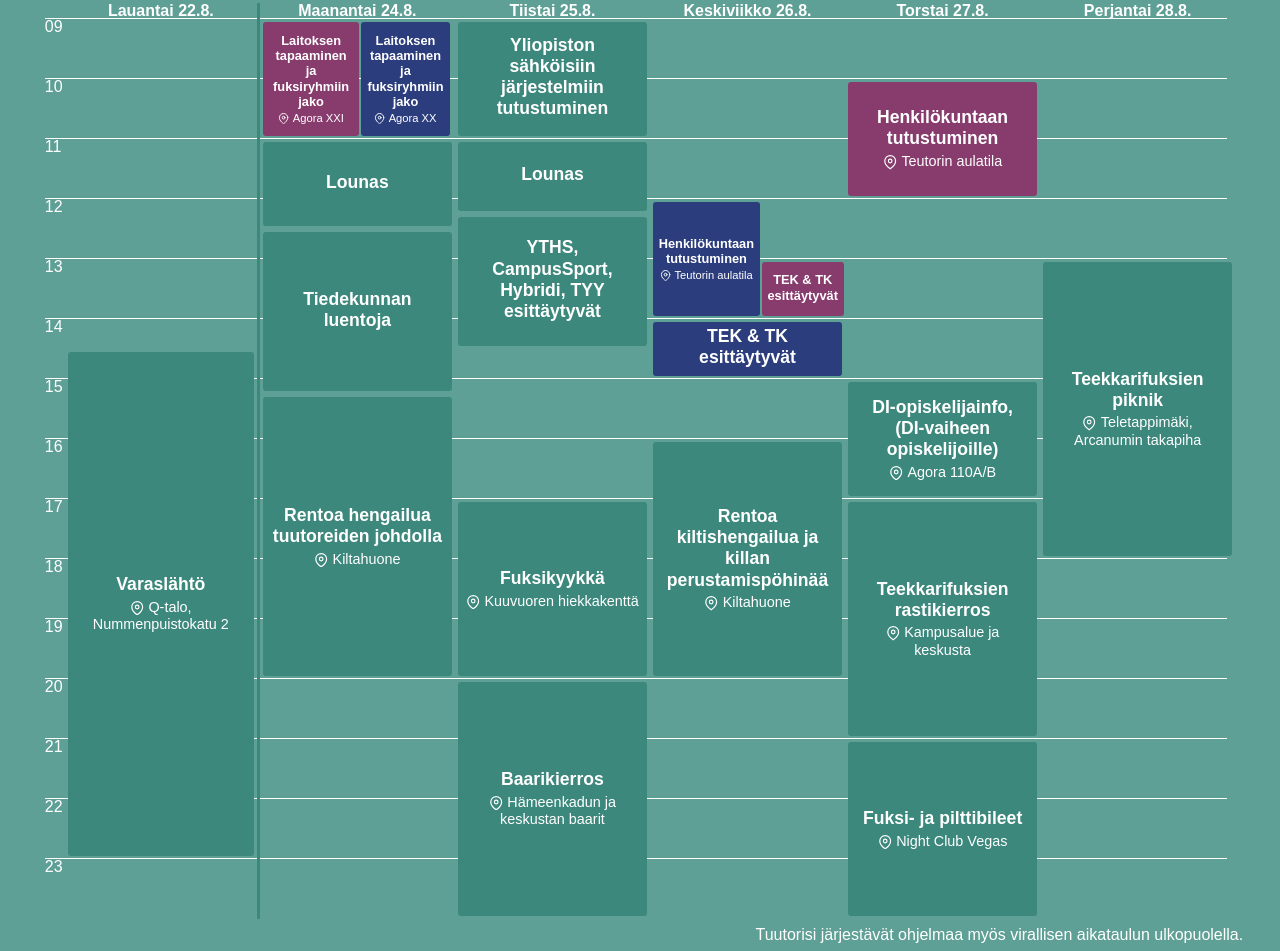
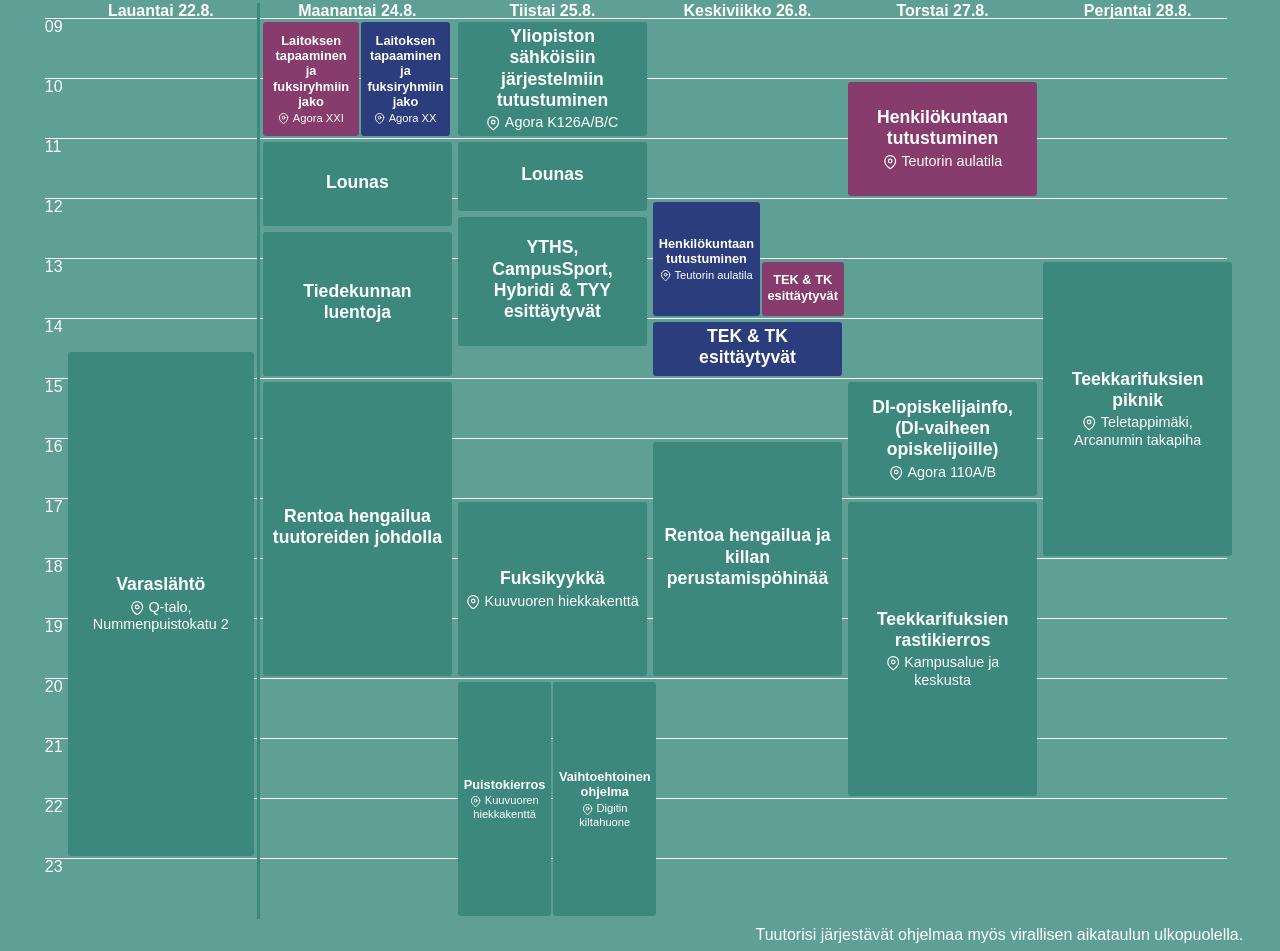
Before and after one commit to DigitKoodit/komateekkarit.fi, a Gatsby site: page / in a window 1280 px wide. Shown: the part 777-1728 px from the top of the page. Built offline with nearby package versions, Linux system fonts and the light colour scheme; Gatsby itself is replaced by a stand-in of ours.

Commit message:
Update happenings.

```diff
--- a/src/components/happenings/happenings.js
+++ b/src/components/happenings/happenings.js
@@ -36,26 +36,26 @@ const happenings = [
       height: 6,
     }, {
       name: 'Tiedekunnan luentoja',
-      time: '12:30 - 15:15',
-      height: 11
+      time: '12:30 - 15:00',
+      height: 10
     }, {
       name: 'Rentoa hengailua tuutoreiden johdolla',
-      place: 'Kiltahuone',
-      time: '15:15 - 20:00',
-      height: 19
+      time: '15:00 - 20:00',
+      height: 20
     }]
   }, {
     title: 'Tiistai 25.8.',
     events: [{
       name: 'Yliopiston sähköisiin järjestelmiin tutustuminen',
       time: '9:00 - 11:00',
-      height: 8
+      height: 8,
+      place: 'Agora K126A/B/C'
     }, {
       name: 'Lounas',
       time: '11:00 - 12:15',
       height: 5
     }, {
-      name: 'YTHS, CampusSport, Hybridi, TYY esittäytyvät',
+      name: 'YTHS, CampusSport, Hybridi & TYY esittäytyvät',
       time: '12:15 - 14:30',
       height: 9
     }, {
@@ -65,10 +65,15 @@ const happenings = [
       offset: 10,
       height: 12
     }, {
-      name: 'Baarikierros',
+      name: 'Puistokierros',
       time: '18:00 ->',
-      place: 'Hämeenkadun ja keskustan baarit',
-      height: 16
+      place: 'Kuuvuoren hiekkakenttä',
+      height: 16,
+      secondary: {
+        name: 'Vaihtoehtoinen ohjelma',
+        time: '20:00 ->',
+        place: 'Digitin kiltahuone'
+      }
     }]
   }, {
     title: 'Keskiviikko 26.8.',
@@ -91,9 +96,8 @@ const happenings = [
       exclusiveTo: materiaali,
       height: 4,
     }, {
-      name: 'Rentoa kiltishengailua ja killan perustamispöhinää',
+      name: 'Rentoa hengailua ja killan perustamispöhinää',
       time: '16:00 - 20:00',
-      place: 'Kiltahuone',
       offset: 4,
       height: 16
     }]
@@ -116,12 +120,7 @@ const happenings = [
       name: 'Teekkarifuksien rastikierros',
       place: 'Kampusalue ja keskusta',
       time: '17:00 - 22:00',
-      height: 16
-    }, {
-      name: 'Fuksi- ja pilttibileet',
-      time: '21:00 ->',
-      place: 'Night Club Vegas',
-      height: 12
+      height: 20
     }]
   }, {
     title: 'Perjantai 28.8.',
```
